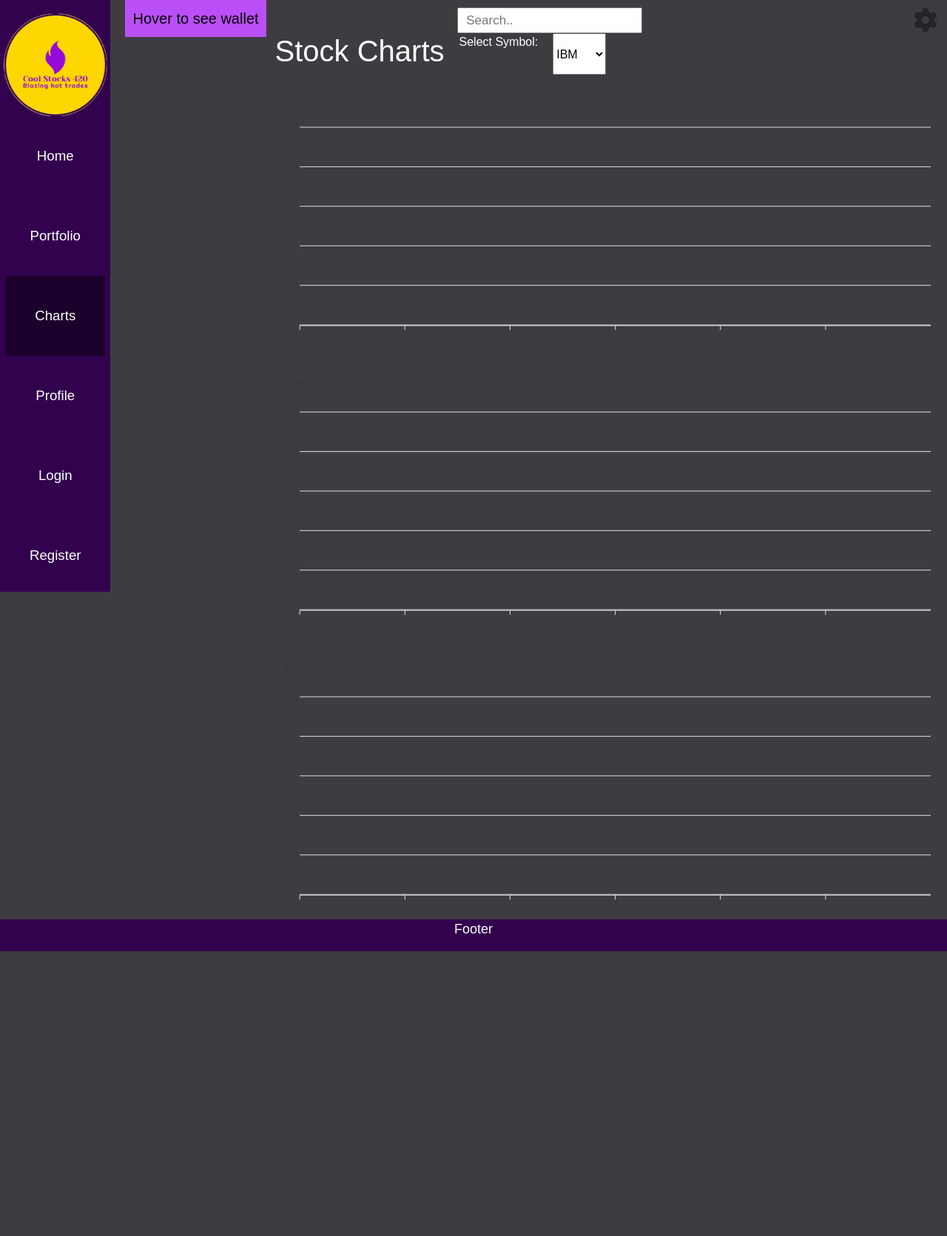
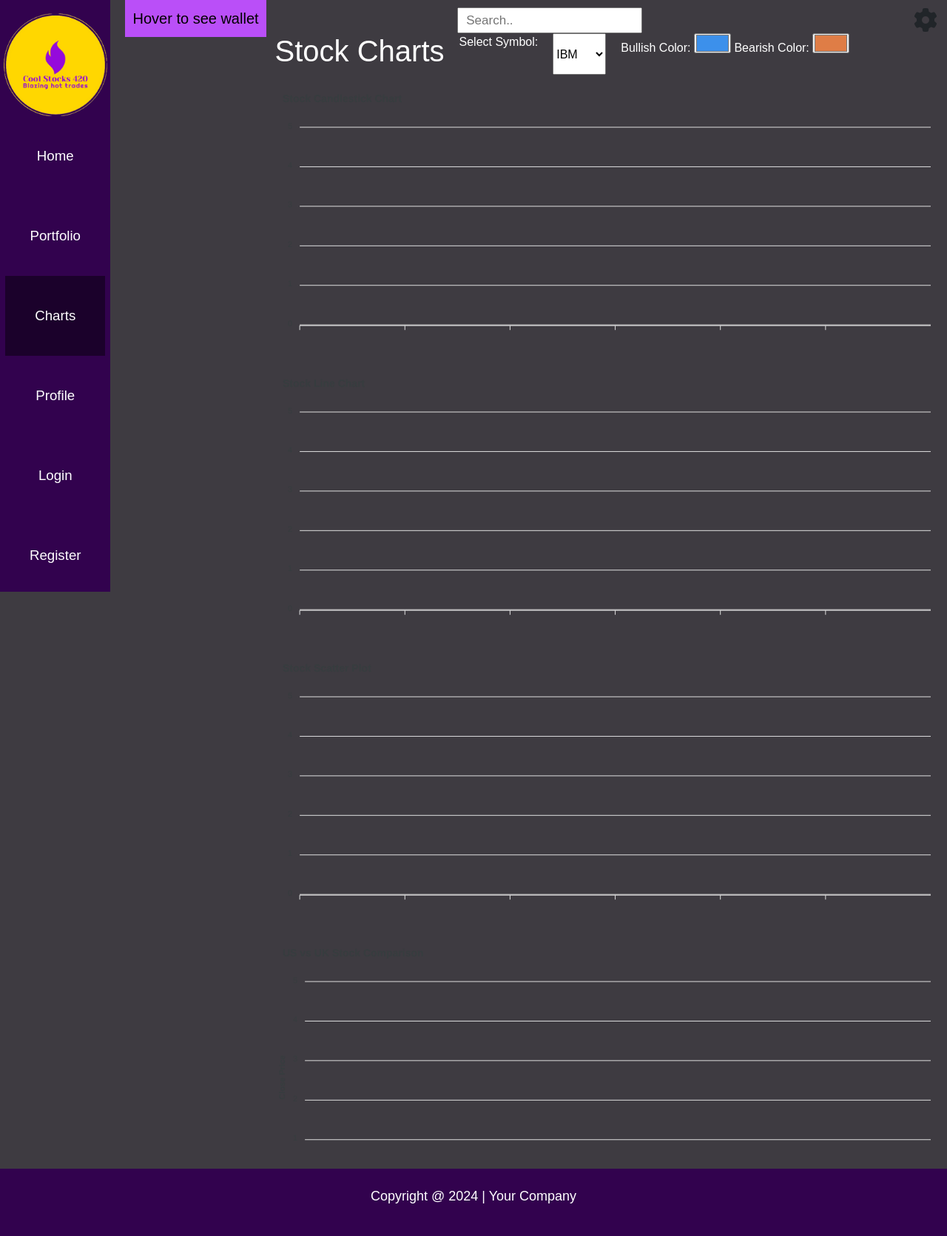
Before and after one commit to kneeraazon404/AlphaVantageAPIConsumptionPython, a Flask app: page /chart in a window 1280 px wide. Shown: the whole page at 74% size. Before the commit the page ends 1286 px from the top, so only its background shows below. Run offline with Flask 3, Linux system fonts and the light colour scheme; data that the repository does not hold is empty; some libraries are stand-ins or nearby versions.

Commit message:
completed POC

```diff
--- a/app/routes.py
+++ b/app/routes.py
@@ -248,31 +248,54 @@ def candlestick():
             for date, daily_values in daily_data.items()
         ]
 
-        #  stacked bar chart data
-        stacked_bar_data = [
-            {
-                "t": date,
-                "o": float(daily_values["1. open"]),
-                "h": float(daily_values["2. high"]),
-                "l": float(daily_values["3. low"]),
-                "c": float(daily_values["4. close"]),
-            }
-            for date, daily_values in daily_data.items()
-        ]
-        print(stacked_bar_data)
-
         # Package both data formats into a single response
         formatted_data = {
             "candlestick": candlestick_data,
             "line": line_chart_data,
             "scatter": scatter_data,
-            "stacked_bar": stacked_bar_data,
         }
         # print(formatted_data)
 
         return jsonify(formatted_data)
     except requests.exceptions.RequestException as e:
         return jsonify({"error": "An error occurred while fetching data"}), 500
+
+
+def fetch_stock_data(symbol, api_key):
+    """Fetch daily stock data from Alpha Vantage."""
+    api_url = f"https://www.alphavantage.co/query?function=TIME_SERIES_DAILY&symbol={symbol}&apikey={api_key}"
+    response = requests.get(api_url)
+    if response.status_code == 200:
+        data = response.json().get("Time Series (Daily)", {})
+        # Extract dates and closing prices
+        dates = list(data.keys())
+        closing_prices = [data[date]["4. close"] for date in dates]
+        return {"dates": dates, "prices": closing_prices}
+    else:
+        return None
+
+
+@app.route("/stock-data")
+def stock_data():
+    symbol_us = request.args.get(
+        "symbol_us", default="AAPL", type=str
+    )  # US stock symbol
+    symbol_uk = request.args.get(
+        "symbol_uk", default="AZN.L", type=str
+    )  # UK stock symbol
+    api_key = "YOUR_API_KEY_HERE"  # Replace with your Alpha Vantage API key
+
+    # Fetch data for both stocks
+    data_us = fetch_stock_data(symbol_us, api_key)
+    data_uk = fetch_stock_data(symbol_uk, api_key)
+
+    if data_us and data_uk:
+        print(f"US stock data: {data_us}")
+        print(f"UK stock data: {data_uk}")
+        # Return both datasets
+        return jsonify({"us_stock": data_us, "uk_stock": data_uk})
+    else:
+        return jsonify({"error": "Failed to fetch stock data"}), 500
 
 
 @app.route("/chart")
--- a/app/templates/base.html
+++ b/app/templates/base.html
@@ -93,8 +93,8 @@
     </div>
     <div class="main-content">{% block content %}{% endblock %}</div>
     {% block scripts %}{% endblock %}
-    <div class="footer">
-      <p>Footer</p>
+    <div class="footer p-4">
+      <p>Copyright @ 2024 | Your Company</p>
     </div>
   </body>
 </html>
--- a/app/templates/candlestick.html
+++ b/app/templates/candlestick.html
@@ -1,5 +1,5 @@
 {% extends "base.html" %} {% block title %}Stock Charts{% endblock %} {% block
-chart %}active{% endblock %}{% block content %}
+chart %}active{% endblock %} {% block content %}
 <div class="container">
   <h1>Stock Charts</h1>
   <label for="symbolSelector">Select Symbol:</label>
@@ -9,9 +9,20 @@ chart %}active{% endblock %}{% block content %}
     <option value="GOOG">GOOG</option>
     <!-- Add more symbols as needed -->
   </select>
+  <!-- Color Picker for Bullish and Bearish Colors -->
+  <div>
+    <label for="bullishColor">Bullish Color:</label>
+    <input type="color" id="bullishColor" name="bullishColor" value="#3C90EB" />
+    <!-- Default blue -->
+    <label for="bearishColor">Bearish Color:</label>
+    <input type="color" id="bearishColor" name="bearishColor" value="#DF7D46" />
+    <!-- Default orange -->
+  </div>
   <div id="candlestickChart" class="chart-container"></div>
   <div id="lineChart" class="chart-container"></div>
   <div id="scatterChart" class="chart-container"></div>
+  <div id="comparisonChart" class="chart-container"></div>
+  <!-- Added div for comparison chart -->
 </div>
 {% endblock %} {% block scripts %}
 <script src="https://cdn.jsdelivr.net/npm/apexcharts"></script>
@@ -20,34 +31,13 @@ chart %}active{% endblock %}{% block content %}
     var candlestickChart = new ApexCharts(
       document.querySelector("#candlestickChart"),
       {
-        chart: {
-          type: "candlestick",
-          height: 350,
-        },
-        series: [
-          {
-            data: [],
-          },
-        ],
-        title: {
-          text: "Stock Candlestick Chart",
-          align: "left",
-        },
-        xaxis: {
-          type: "datetime",
-        },
-        yaxis: {
-          tooltip: {
-            enabled: true,
-          },
-        },
+        chart: { type: "candlestick", height: 350 },
+        series: [{ data: [] }],
+        title: { text: "Stock Candlestick Chart", align: "left" },
+        xaxis: { type: "datetime" },
+        yaxis: { tooltip: { enabled: true } },
         plotOptions: {
-          candlestick: {
-            colors: {
-              upward: "#3C90EB", // Color for upward movement (bullish)
-              downward: "#DF7D46", // Color for downward movement (bearish)
-            },
-          },
+          candlestick: { colors: { upward: "#3C90EB", downward: "#DF7D46" } },
         },
       }
     );
@@ -66,9 +56,49 @@ chart %}active{% endblock %}{% block content %}
       xaxis: { type: "datetime" },
     });
 
+    var comparisonChart = new ApexCharts(
+      document.querySelector("#comparisonChart"),
+      {
+        chart: { type: "line", height: 350 },
+        series: [
+          { name: "US Stock Close Price", data: [] },
+          { name: "UK Stock Close Price", data: [] },
+        ],
+        title: { text: "US vs UK Stock Comparison", align: "left" },
+        xaxis: { type: "datetime" },
+        yaxis: { title: { text: "Close Price" } },
+      }
+    );
+
     candlestickChart.render();
     lineChart.render();
     scatterChart.render();
+    comparisonChart.render();
+
+    // Function to update the candlestick chart's colors based on user selection
+    function updateCandlestickChartColors() {
+      var bullishColor = document.getElementById("bullishColor").value; // Get the bullish color value
+      var bearishColor = document.getElementById("bearishColor").value; // Get the bearish color value
+
+      candlestickChart.updateOptions({
+        plotOptions: {
+          candlestick: {
+            colors: {
+              upward: bullishColor, // Set the bullish (upward) color
+              downward: bearishColor, // Set the bearish (downward) color
+            },
+          },
+        },
+      });
+    }
+
+    // Add event listeners for the color picker inputs
+    document
+      .getElementById("bullishColor")
+      .addEventListener("change", updateCandlestickChartColors);
+    document
+      .getElementById("bearishColor")
+      .addEventListener("change", updateCandlestickChartColors);
 
     function fetchDataAndUpdateChart(symbol) {
       fetch(`/candlestick?symbol=${symbol}`)
```
Also changed, not shown: instance/database.db (added), 2 other files.
